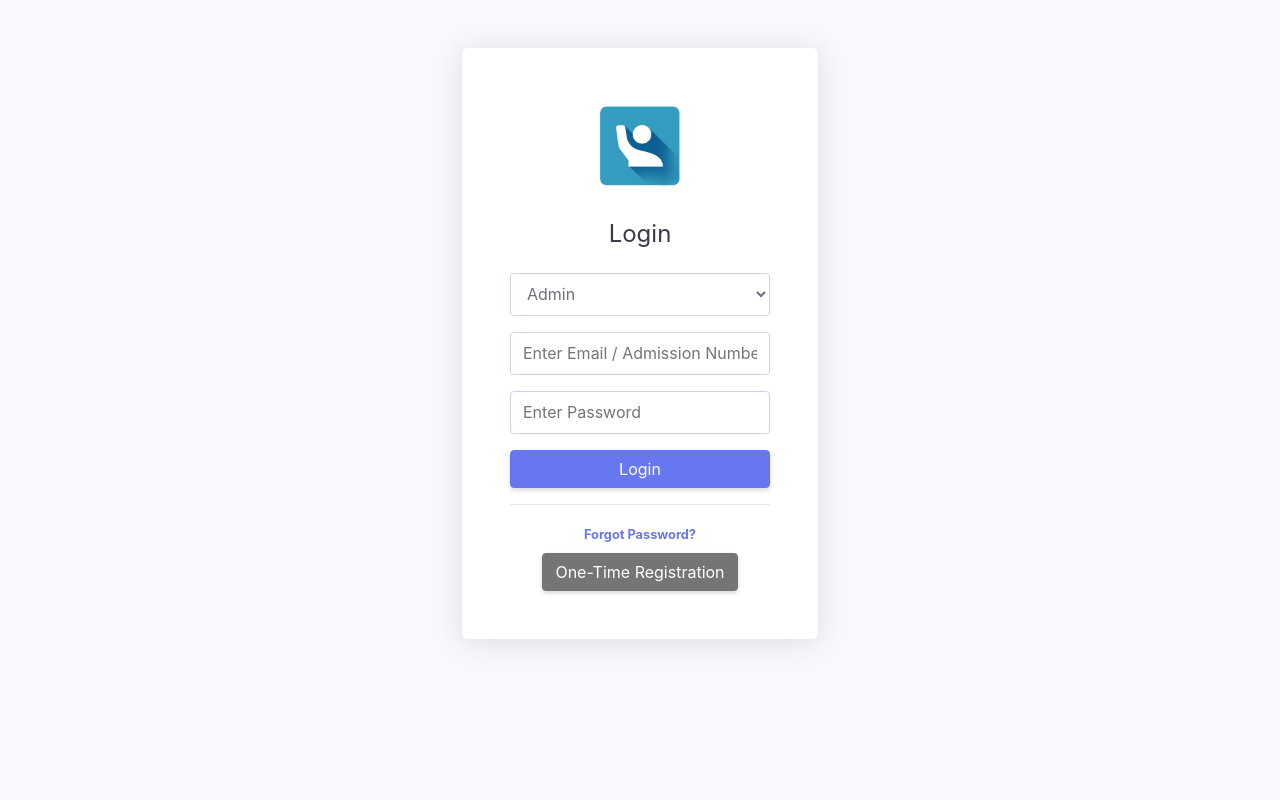
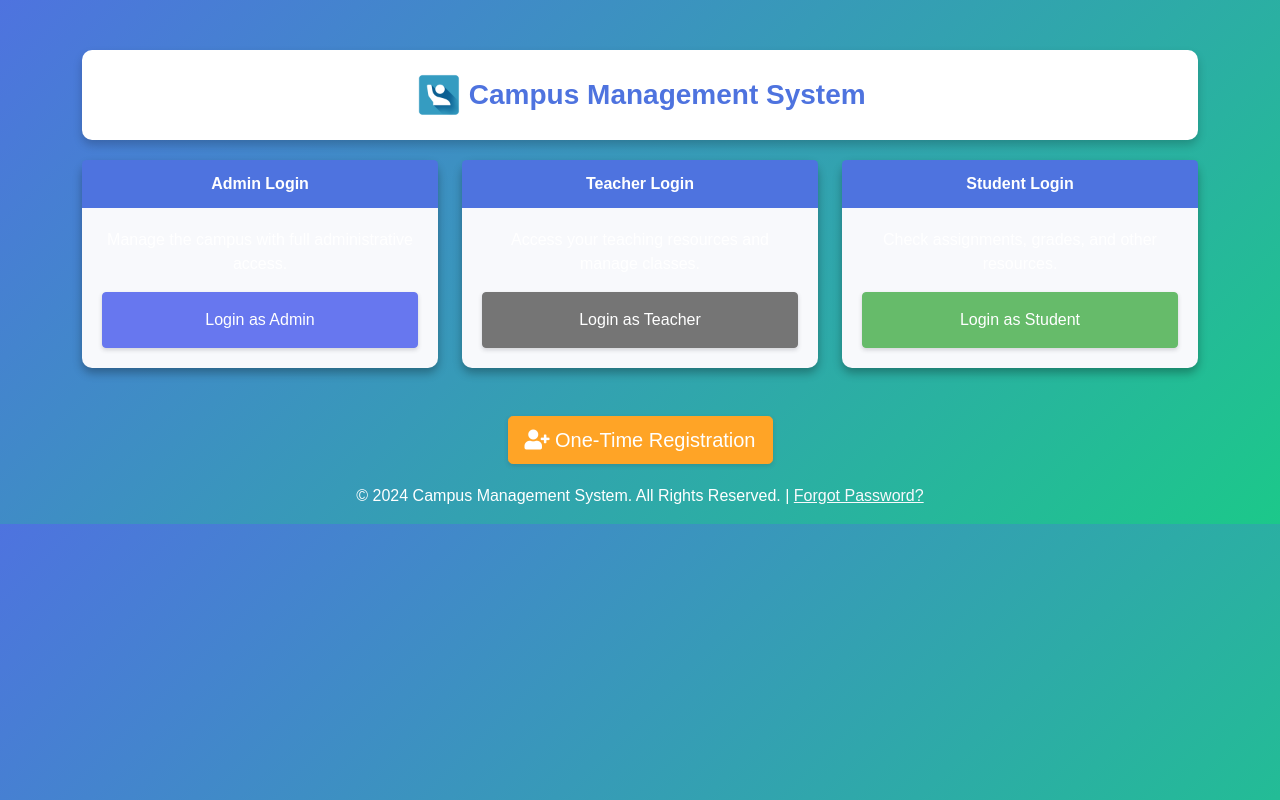
Before and after one commit to vishalvnair124/cms, a PHP site: page /cms/ in a window 1280 px wide. Run offline with PHP 8.4, Linux system fonts and the light colour scheme; some libraries are stand-ins or nearby versions; some web fonts are replaced.

Commit message:
login changed to Seprate

```diff
--- /dev/null
+++ b/admin_login.php
@@ -0,0 +1 @@
+<?php header("Location: login_template.php?role=admin");
--- a/index.php
+++ b/index.php
@@ -1,8 +1,3 @@
-<?php
-include 'Includes/dbcon.php';
-session_start();
-?>
-
 <!DOCTYPE html>
 <html lang="en">
 
@@ -11,142 +6,138 @@ session_start();
     <meta http-equiv="X-UA-Compatible" content="IE=edge">
     <meta name="viewport" content="width=device-width, initial-scale=1, shrink-to-fit=no">
     <link href="img/logo/attnlg.jpg" rel="icon">
-    <title>CMS</title>
-    <link href="vendor/fontawesome-free/css/all.min.css" rel="stylesheet" type="text/css">
-    <link href="vendor/bootstrap/css/bootstrap.min.css" rel="stylesheet" type="text/css">
-    <link href="css/ruang-admin.min.css" rel="stylesheet">
+    <title>CMS - Choose Your Role</title>
+    <link href="vendor/bootstrap/css/bootstrap.min.css" rel="stylesheet">
+    <link href="vendor/fontawesome-free/css/all.min.css" rel="stylesheet">
+    <style>
+        body {
+            background: linear-gradient(135deg, #4e73df, #1cc88a);
+            color: #fff;
+            font-family: "Arial", sans-serif;
+        }
+
+        .header {
+            background-color: #ffffff;
+            padding: 20px;
+            border-radius: 10px;
+            margin: 20px 0;
+            box-shadow: 0 5px 10px rgba(0, 0, 0, 0.2);
+        }
+
+        .header img {
+            height: 50px;
+        }
+
+        .header h1 {
+            color: #4e73df;
+            margin: 0;
+            font-size: 28px;
+            font-weight: bold;
+            display: inline-block;
+            vertical-align: middle;
+        }
+
+        .container {
+            margin-top: 50px;
+        }
+
+        .card {
+            background-color: #f8f9fc;
+            border: none;
+            border-radius: 10px;
+            box-shadow: 0 5px 10px rgba(0, 0, 0, 0.3);
+        }
+
+        .card:hover {
+            transform: scale(1.03);
+            transition: all 0.3s ease-in-out;
+        }
+
+        .card-header {
+            background-color: #4e73df;
+            color: white;
+            font-weight: bold;
+            text-align: center;
+            border-radius: 10px 10px 0 0;
+        }
+
+        .btn-role {
+            font-size: 16px;
+            padding: 15px;
+        }
+
+        .footer {
+            margin-top: 20px;
+            text-align: center;
+        }
+
+        .footer a {
+            color: #f8f9fc;
+            text-decoration: underline;
+        }
+    </style>
 </head>
 
-<body class="bg-gradient-login">
-    <div class="container-login">
-        <div class="row justify-content-center">
-            <div class="col-xl-10 col-lg-12 col-md-9">
-                <div class="card shadow-sm my-5">
-                    <div class="card-body p-0">
-                        <div class="row">
-                            <div class="col-lg-12">
-                                <div class="login-form">
-                                    <div class="text-center">
-                                        <img src="img/logo/attnlg.jpg" style="width:100px;height:100px">
-                                        <br><br>
-                                        <h1 class="h4 text-gray-900 mb-4">Login</h1>
+<body>
+    <div class="container">
+        <!-- Header Section -->
+        <div class="header text-center">
+            <img src="img/logo/attnlg.jpg" alt="CMS Logo">
+            <h1>Campus Management System</h1>
         </div>
 
-                                    <!-- Role Dropdown -->
-                                    <div class="form-group">
-                                        <select class="form-control" id="roleSelect" required>
-                                            <option value="admin">Admin</option>
-                                            <option value="teacher">Class Teacher</option>
-                                            <option value="student">Student</option>
-                                        </select>
+        <!-- Role Selection Section -->
+        <div class="row justify-content-center">
+            <div class="col-lg-4">
+                <div class="card">
+                    <div class="card-header">
+                        Admin Login
                     </div>
-
-                                    <form class="user" method="post" action="">
-                                        <div class="form-group">
-                                            <input type="text" class="form-control" required name="username"
-                                                placeholder="Enter Email / Admission Number">
-                                        </div>
-                                        <div class="form-group">
-                                            <input type="password" name="password" required class="form-control"
-                                                placeholder="Enter Password">
-                                        </div>
-                                        <input type="hidden" name="role" id="roleInput">
-                                        <div class="form-group">
-                                            <input type="submit" class="btn btn-primary btn-block" value="Login" name="login" />
-                                        </div>
-                                    </form>
-
-                                    <?php
-                                    if (isset($_POST['login'])) {
-                                        $username =  $_POST['username'];
-                                        $password = md5($_POST['password']); // Hashing password
-                                        $role = $_POST['role'];
-
-                                        // Verify the role and prepare the appropriate query
-                                        if ($role == 'admin') {
-                                            $query = "SELECT * FROM tbladmin WHERE adm_emailAddress = ? AND adm_password = ?";
-                                            $redirect = 'Admin/index.php';
-                                        } elseif ($role == 'teacher') {
-                                            $query = "SELECT * FROM tblteachers WHERE tea_emailAddress = ? AND tea_password = ?";
-                                            $redirect = 'ClassTeacher/index.php';
-                                        } elseif ($role == 'student') {
-                                            $query = "SELECT * FROM tblstudents WHERE std_admissionNumber = ? AND std_password = ?";
-                                            $redirect = 'Student/index.php';
-                                        }
-
-                                        if (isset($query)) {
-                                            // Prepare the SQL statement
-                                            $stmt = $conn->prepare($query);
-                                            $stmt->bind_param("ss", $username, $password);
-                                            $stmt->execute();
-                                            $result = $stmt->get_result();
-
-                                            if ($result && $result->num_rows > 0) {
-                                                $rows = $result->fetch_assoc();
-
-                                                // Set session variables based on the role
-                                                if ($role == 'admin') {
-                                                    $_SESSION['userId'] = $rows['adm_Id'];
-                                                    $_SESSION['firstName'] = $rows['adm_firstName'];
-                                                    $_SESSION['lastName'] = $rows['adm_lastName'];
-                                                    $_SESSION['emailAddress'] = $rows['adm_emailAddress'];
-                                                } elseif ($role == 'teacher') {
-                                                    $_SESSION['userId'] = $rows['tea_id'];
-                                                    $_SESSION['firstName'] = $rows['tea_firstName'];
-                                                    $_SESSION['lastName'] = $rows['tea_lastName'];
-                                                    $_SESSION['emailAddress'] = $rows['tea_emailAddress'];
-                                                } elseif ($role == 'student') {
-                                                    $_SESSION['userId'] = $rows['std_id'];
-                                                    $_SESSION['firstName'] = $rows['std_firstName'];
-                                                    $_SESSION['lastName'] = $rows['std_lastName'];
-                                                    $_SESSION['emailAddress'] = $rows['std_email'];
-                                                }
-
-                                                echo "<script type='text/javascript'>
-                                                        window.location = ('$redirect');
-                                                      </script>";
-                                            } else {
-                                                echo "<div class='alert alert-danger' role='alert'>
-                                                        Invalid Username/Password!
-                                                      </div>";
-                                            }
-                                            $stmt->close();
-                                        }
-                                    }
-                                    ?>
-
-                                    <hr>
-                                    <div class="text-center">
-                                        <a class="font-weight-bold small" href="forgotPassword.php">Forgot Password?</a>
-                                    </div>
-                                    <div class="text-center mt-2">
-                                        <!-- One-Time Registration Link -->
-                                        <a href="./one_time.php" class="btn btn-secondary">One-Time Registration</a>
+                    <div class="card-body text-center">
+                        <p class="card-text">Manage the campus with full administrative access.</p>
+                        <a href="admin_login.php" class="btn btn-primary btn-role btn-block">Login as Admin</a>
                     </div>
                 </div>
             </div>
+            <div class="col-lg-4">
+                <div class="card">
+                    <div class="card-header">
+                        Teacher Login
+                    </div>
+                    <div class="card-body text-center">
+                        <p class="card-text">Access your teaching resources and manage classes.</p>
+                        <a href="teacher_login.php" class="btn btn-secondary btn-role btn-block">Login as Teacher</a>
                     </div>
                 </div>
+            </div>
+            <div class="col-lg-4">
+                <div class="card">
+                    <div class="card-header">
+                        Student Login
+                    </div>
+                    <div class="card-body text-center">
+                        <p class="card-text">Check assignments, grades, and other resources.</p>
+                        <a href="student_login.php" class="btn btn-success btn-role btn-block">Login as Student</a>
                     </div>
                 </div>
             </div>
         </div>
 
+        <!-- One-Time Registration Section -->
+        <div class="text-center mt-5">
+            <a href="one_time.php" class="btn btn-warning btn-lg">
+                <i class="fas fa-user-plus"></i> One-Time Registration
+            </a>
+        </div>
+
+        <!-- Footer -->
+        <div class="footer">
+            <p>&copy; <?php echo date("Y"); ?> Campus Management System. All Rights Reserved. | <a href="forgotPassword.php">Forgot Password?</a></p>
+        </div>
+    </div>
+
     <script src="vendor/jquery/jquery.min.js"></script>
     <script src="vendor/bootstrap/js/bootstrap.bundle.min.js"></script>
-    <script src="vendor/jquery-easing/jquery.easing.min.js"></script>
-    <script src="js/ruang-admin.min.js"></script>
-
-    <script>
-        const roleSelect = document.getElementById('roleSelect');
-        const roleInput = document.getElementById('roleInput');
-
-        roleSelect.addEventListener('change', function() {
-            roleInput.value = roleSelect.value;
-        });
-
-        roleInput.value = roleSelect.value; // Initialize with default value
-    </script>
 </body>
 
 </html>
--- /dev/null
+++ b/student_login.php
@@ -0,0 +1 @@
+<?php header("Location: login_template.php?role=student");
--- /dev/null
+++ b/teacher_login.php
@@ -0,0 +1 @@
+<?php header("Location: login_template.php?role=teacher");
```
Also changed, not shown: login_template.php (added, +114 -0 lines). Lines whose indentation alone changed are shown as unchanged.
